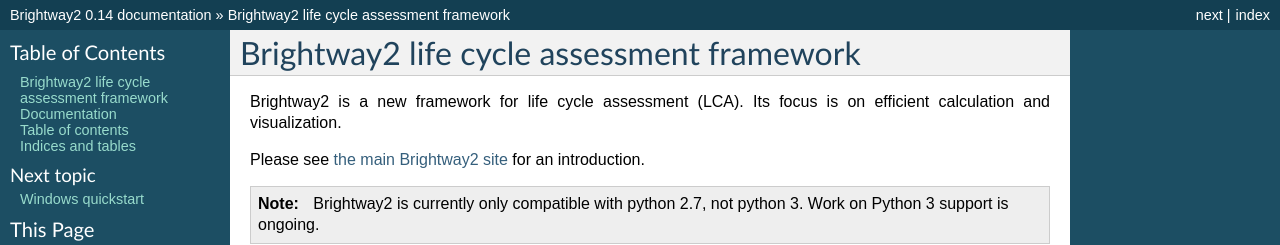
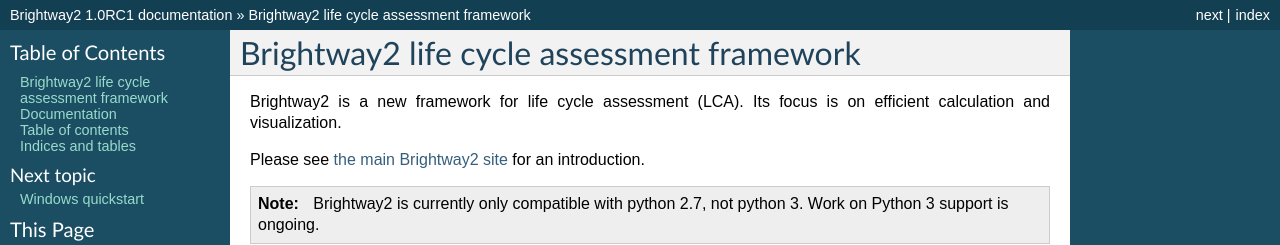
Before and after one commit to brightway-lca/brightway2, a Sphinx documentation site: the page built from docs/index.rst, in a window 1280 px wide and 900 px high. Shown: the top 245 px of the window. Built offline with Sphinx 7.4.7, drawn with Linux system fonts in a browser that asks for light colours; some of the changed text lies outside the part shown.

Commit message:
Mark as 1.0RC1

```diff
--- a/README.rst
+++ b/README.rst
@@ -23,4 +23,3 @@
 * brightway2-calc: https://bitbucket.org/cmutel/brightway2-calc
 * brightway2-analyzer: https://bitbucket.org/cmutel/brightway2-analyzer
 * brightway2-ui: https://bitbucket.org/cmutel/brightway2-ui
-* brightway2-web-reports: https://bitbucket.org/cmutel/brightway2-web-reports
--- a/brightway2/__init__.py
+++ b/brightway2/__init__.py
@@ -2,4 +2,4 @@
 from bw2data import *
 from bw2calc import *
 
-__version__ = (0, 14)
+__version__ = (1, 0, "RC1")
--- a/docs/conf.py
+++ b/docs/conf.py
@@ -16,9 +16,9 @@
 # built documents.
 #
 # The short X.Y version.
-version = '0.14'
+version = '1.0'
 # The full version, including alpha/beta/rc tags.
-release = '0.14'
+release = '1.0RC1'
 
 import sys
 from os.path import abspath, dirname
--- a/setup.py
+++ b/setup.py
@@ -19,7 +19,7 @@
 
 setup(
     name='brightway2',
-    version="0.14",
+    version="1.0RC1",
     packages=["brightway2"],
     author="Chris Mutel",
     author_email="cmutel@gmail.com",
```
